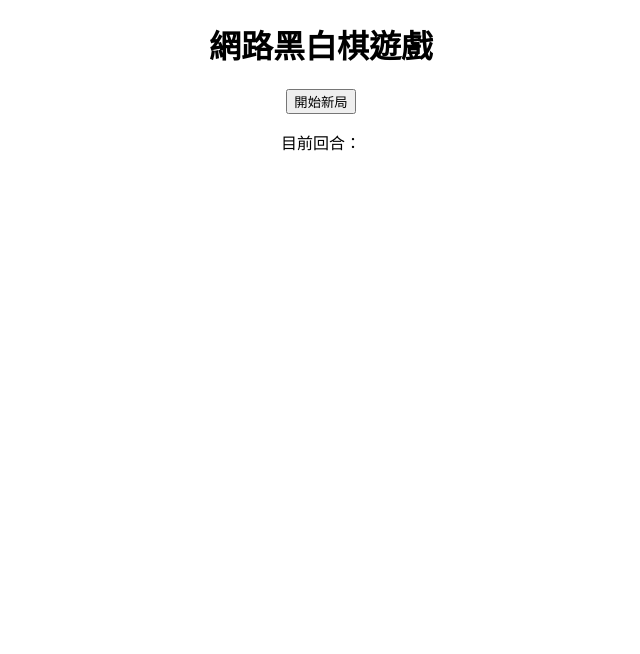
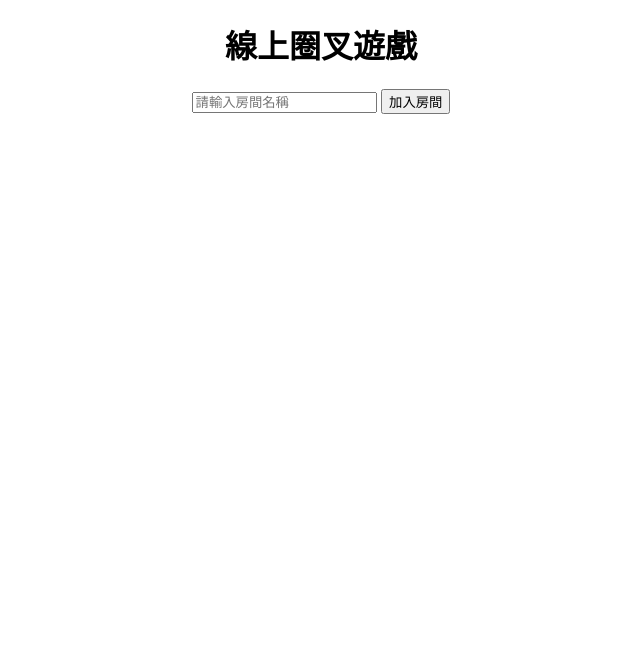
Before and after one commit to taipeihugo/5chess, a Flask app: page / in a window 1280 px wide. Shown: the top 654 px of the page, without its empty margins (319-959 px from the left). Run offline with Flask 2, Linux system fonts and the light colour scheme; some libraries are stand-ins or nearby versions.

Commit message:
Update index.html

```diff
--- a/templates/index.html
+++ b/templates/index.html
@@ -1,86 +1,103 @@
 <!DOCTYPE html>
-<html lang="zh-TW">
+<html>
 <head>
   <meta charset="UTF-8">
-  <title>網路黑白棋</title>
+  <title>線上圈叉遊戲</title>
   <style>
-    body { text-align: center; font-family: Arial, sans-serif; }
-    #board {
+      body { font-family: Arial, sans-serif; }
+      #game {
+          width: 300px;
+          height: 300px;
           display: grid;
-      grid-template-columns: repeat(8, 50px);
-      gap: 2px;
-      width: 416px;
+          grid-template-columns: repeat(3, 1fr);
+          gap: 5px;
           margin: 20px auto;
-      background: #333;
       }
       .cell {
-      width: 50px; height: 50px;
-      background: #4CAF50;
-      display: flex;
-      justify-content: center;
-      align-items: center;
-      font-size: 24px; color: #fff;
+          background: #f0f0f0;
+          font-size: 2em;
+          text-align: center;
+          line-height: 90px;
+          height: 90px;
           cursor: pointer;
       }
   </style>
 </head>
 <body>
-  <h1>網路黑白棋遊戲</h1>
-  <button id="init-btn">開始新局</button>
-  <p>目前回合：<span id="current"></span></p>
-  <div id="board"></div>
+  <h1 align="center">線上圈叉遊戲</h1>
+  <div style="text-align: center;">
+    <input type="text" id="room" placeholder="請輸入房間名稱">
+    <button id="join">加入房間</button>
+  </div>
+  <div id="game"></div>
+  <p id="message" style="text-align: center;"></p>
+  <!-- 引入 Socket.IO 的客戶端庫 -->
+  <script src="https://cdnjs.cloudflare.com/ajax/libs/socket.io/4.5.1/socket.io.min.js"></script>
+  <script>
+      const socket = io();
+      let playerSymbol = '';
+      let myTurn = false;
+      let currentRoom = '';
+      let board = Array(9).fill('');
 
-  <script>
-    const BOARD_SIZE = 8;
-    let board = [];
-    let current;
+      // 渲染棋盤
+      function renderBoard() {
+          const gameDiv = document.getElementById('game');
+          gameDiv.innerHTML = '';
+          board.forEach((cell, index) => {
+              const cellDiv = document.createElement('div');
+              cellDiv.className = 'cell';
+              cellDiv.dataset.index = index;
+              cellDiv.innerText = cell;
+              cellDiv.addEventListener('click', () => makeMove(index));
+              gameDiv.appendChild(cellDiv);
+          });
+      }
 
-    function drawBoard() {
-      const boardDiv = document.getElementById('board');
-      boardDiv.innerHTML = "";
-      for (let r = 0; r < BOARD_SIZE; r++) {
-        for (let c = 0; c < BOARD_SIZE; c++) {
-          let cell = document.createElement('div');
-          cell.className = 'cell';
-          cell.dataset.row = r;
-          cell.dataset.col = c;
-          if (board[r][c] === "B") {
-            cell.textContent = "●";
-          } else if (board[r][c] === "W") {
-            cell.textContent = "○";
-          }
-          cell.addEventListener('click', () => {
-            fetch("/move", {
-              method: "POST",
-              headers: {"Content-Type": "application/json"},
-              body: JSON.stringify({ row: r, col: c })
-            })
-            .then(res => res.json())
-            .then(data => {
-              if (!data.valid) {
-                alert("此處無法下子！");
-              } else {
-                board = data.board;
-                current = data.current;
-                document.getElementById("current").textContent = current === "B" ? "黑(●)" : "白(○)";
-                drawBoard();
+      document.getElementById('join').addEventListener('click', () => {
+          currentRoom = document.getElementById('room').value.trim();
+          if (currentRoom !== '') {
+              socket.emit('create_or_join', { room: currentRoom });
           }
       });
+
+      // 接收狀態訊息
+      socket.on('status', (data) => {
+          document.getElementById('message').innerText = data.msg;
       });
-          boardDiv.appendChild(cell);
-        }
-      }
+
+      // 遊戲開始時，後端會通知誰先手
+      socket.on('start_game', (data) => {
+          const firstPlayer = data.first;
+          // 假設先手玩家使用 'X'
+          playerSymbol = (socket.id === firstPlayer) ? 'X' : 'O';
+          myTurn = (playerSymbol === 'X');
+          document.getElementById('message').innerText = myTurn ? "輪到你了！" : "等待對手...";
+          renderBoard();
+      });
+
+      // 玩家下棋
+      function makeMove(index) {
+          if (!myTurn || board[index] !== '') return;
+          board[index] = playerSymbol;
+          renderBoard();
+          // 通知後端你的下棋動作
+          socket.emit('move', { room: currentRoom, cell: index });
+          myTurn = false;
+          document.getElementById('message').innerText = "等待對手...";
       }
 
-    document.getElementById("init-btn").addEventListener("click", () => {
-      fetch("/init")
-      .then(res => res.json())
-      .then(data => {
-        board = data.board;
-        current = data.current;
-        document.getElementById("current").textContent = current === "B" ? "黑(●)" : "白(○)";
-        drawBoard();
-      });
+      // 接收對方下棋的動作
+      socket.on('move', (data) => {
+          const cellIndex = data.cell;
+          const player = data.player;
+          if (player !== socket.id) {
+              const oppositeSymbol = (playerSymbol === 'X') ? 'O' : 'X';
+              board[cellIndex] = oppositeSymbol;
+              renderBoard();
+              myTurn = true;
+              document.getElementById('message').innerText = "輪到你了！";
+          }
       });
   </script>
 </body>
```
Lines whose indentation alone changed are shown as unchanged.
